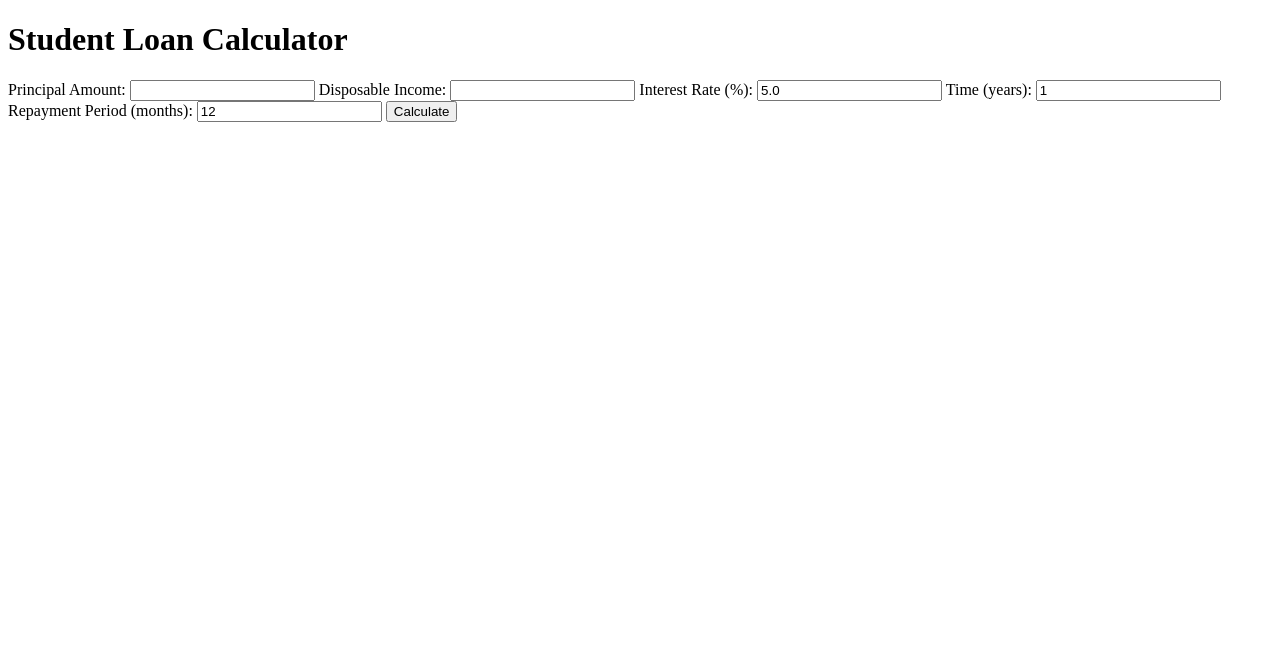
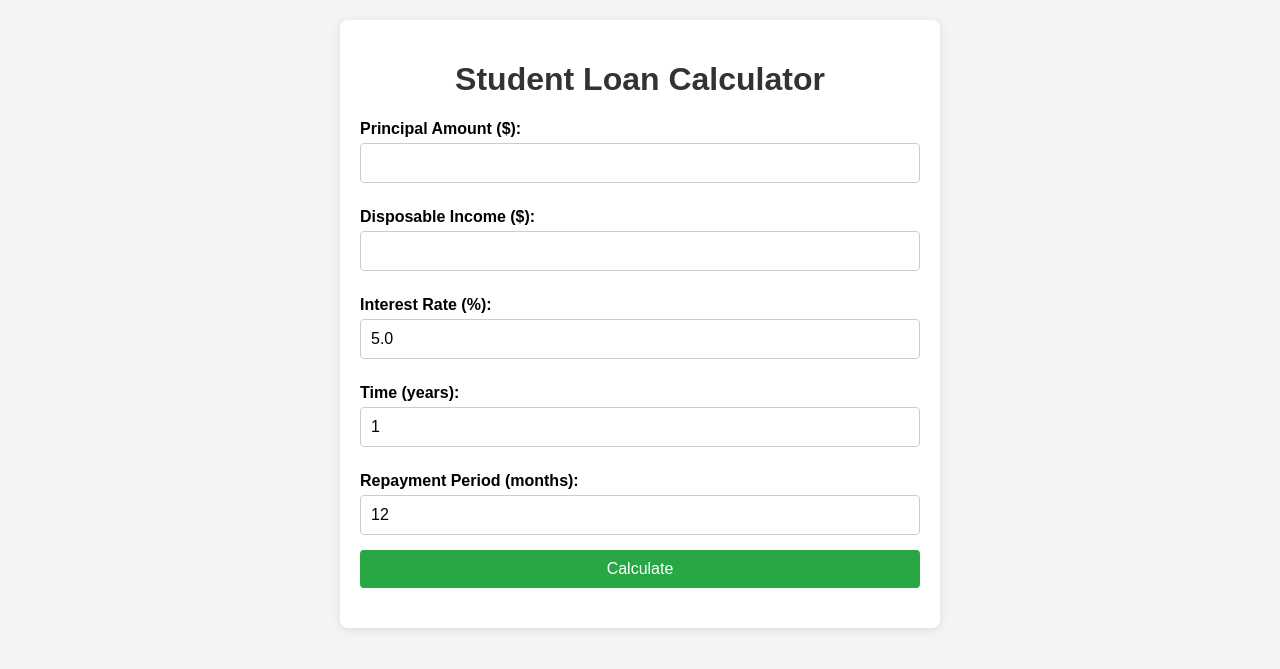
Before and after one commit to Ethanxu1/HackNC2024, a Flask app: template chatbot/templates/student-calculator.html in a window 1280 px wide. Shown: the top 669 px of the page. Run offline with Flask 3, Linux system fonts and the light colour scheme; the template is opened without the code that fills it, so the values that code supplies are empty.

Commit message:
not working code

```diff
--- a/chatbot/app.py
+++ b/chatbot/app.py
@@ -101,7 +101,7 @@ def dashboard():
         return render_template('dashboard.html', username=session['username'], conversations=conversations)
     return redirect(url_for('login'))
 
-@app.route('/LoanCalculator', methods=['GET', 'POST'])
+@app.route('/student-calculator', methods=['GET', 'POST'])
 def student_calculator():
     if request.method == 'POST':
         data = request.json
--- /dev/null
+++ b/chatbot/static/css/static/styles.css
@@ -0,0 +1,64 @@
+* {
+    box-sizing: border-box;
+}
+
+body {
+    font-family: Arial, sans-serif;
+    background-color: #f4f4f4;
+    margin: 0;
+    padding: 20px;
+}
+
+.container {
+    max-width: 600px;
+    margin: auto;
+    padding: 20px;
+    background: white;
+    border-radius: 8px;
+    box-shadow: 0 2px 10px rgba(0, 0, 0, 0.1);
+}
+
+h1 {
+    text-align: center;
+    color: #333;
+}
+
+label {
+    margin: 10px 0 5px;
+    display: block;
+    font-weight: bold;
+}
+
+input[type="number"] {
+    width: 100%;
+    padding: 10px;
+    margin-bottom: 15px;
+    border: 1px solid #ccc;
+    border-radius: 4px;
+    font-size: 16px;
+}
+
+button {
+    width: 100%;
+    padding: 10px;
+    background-color: #28a745;
+    border: none;
+    border-radius: 4px;
+    color: white;
+    font-size: 16px;
+    cursor: pointer;
+}
+
+button:hover {
+    background-color: #218838;
+}
+
+#result {
+    margin-top: 20px;
+    text-align: center;
+    font-size: 18px;
+}
+
+#result p {
+    margin: 5px 0;
+}
--- a/chatbot/templates/student-calculator.html
+++ b/chatbot/templates/student-calculator.html
@@ -4,29 +4,32 @@
     <meta charset="UTF-8">
     <meta name="viewport" content="width=device-width, initial-scale=1.0">
     <title>Student Loan Calculator</title>
+    <link rel="stylesheet" href="styles.css">
 </head>
 <body>
+    <div class="container">
         <h1>Student Loan Calculator</h1>
         <form id="calculatorForm">
-        <label for="principal">Principal Amount:</label>
+            <label for="principal">Principal Amount ($):</label>
             <input type="number" id="principal" name="principal" required>
 
-        <label for="disposable_income">Disposable Income:</label>
+            <label for="disposable_income">Disposable Income ($):</label>
             <input type="number" id="disposable_income" name="disposable_income" required>
 
             <label for="rate">Interest Rate (%):</label>
-        <input type="number" id="rate" name="rate" value="5.0">
+            <input type="number" id="rate" name="rate" value="5.0" step="0.1" required>
 
             <label for="time">Time (years):</label>
-        <input type="number" id="time" name="time" value="1">
+            <input type="number" id="time" name="time" value="1" min="1" required>
 
             <label for="number_of_months">Repayment Period (months):</label>
-        <input type="number" id="number_of_months" name="number_of_months" value="12">
+            <input type="number" id="number_of_months" name="number_of_months" value="12" min="1" required>
 
             <button type="button" onclick="calculateLoan()">Calculate</button>
         </form>
 
         <div id="result"></div>
+    </div>
 
     <script>
         async function calculateLoan() {
@@ -34,11 +37,11 @@
             const formData = new FormData(form);
 
             const data = {
-                principal: formData.get('principal'),
-                disposable_income: formData.get('disposable_income'),
-                rate: formData.get('rate'),
-                time: formData.get('time'),
-                number_of_months: formData.get('number_of_months')
+                principal: parseFloat(formData.get('principal')),
+                disposable_income: parseFloat(formData.get('disposable_income')),
+                rate: parseFloat(formData.get('rate')),
+                time: parseFloat(formData.get('time')),
+                number_of_months: parseInt(formData.get('number_of_months'))
             };
 
             const response = await fetch('/student_calculator', {
```
Lines whose indentation alone changed are shown as unchanged.
